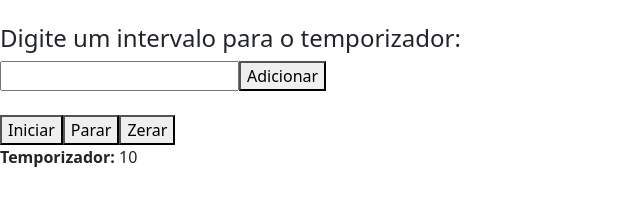
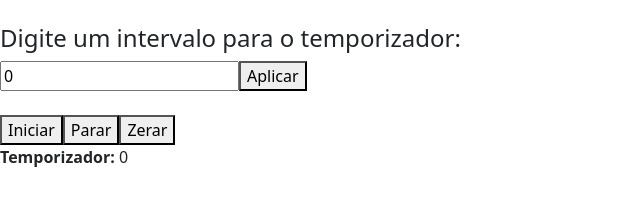
Before and after one commit to christianpinheiro/Exercicio-8, an Angular app: page /timer in a window 1280 px wide. Shown: the part 177-382 px from the top of the page, without its empty margins (0-640 px from the left). Built offline with nearby package versions, Linux system fonts and the light colour scheme.

Commit message:
3 files modified

```diff
--- a/src/app/timer.service.ts
+++ b/src/app/timer.service.ts
@@ -1,9 +1,12 @@
 import { Injectable } from '@angular/core';
+
+
 
 @Injectable()
 export class TimerService {
   private timer: any;
-  private counter = 10;
+  private counter = 0;
+
 
   constructor() {
 
@@ -28,7 +31,7 @@ export class TimerService {
     if (this.timer != 0) this.counter = 0;
   }
 
-  getCount() {
+  getCount(intervalo: number) {
     return this.counter;
   }
 }
--- a/src/app/timer/timer.component.html
+++ b/src/app/timer/timer.component.html
@@ -3,8 +3,8 @@
 <h4>Digite um intervalo para o temporizador:</h4>
 
 <div>
-  <input #input type="number" />
-  <button (click)="timer.start(1000)">Adicionar</button>
+  <input type="number" min="1" value="0" [(ngModel)]="intervalo" />
+  <button (click)="timer.getCount(intervalo)">Aplicar</button>
 </div>
 
 <br />
@@ -13,4 +13,4 @@
 <button (click)="timer.reset()">Zerar</button>
 
 <br />
-<p><b>Temporizador:</b> {{ timer.getCount() }}</p>
+<p><b>Temporizador:</b> {{ timer.getCount(intervalo) }}</p>
--- a/src/app/timer/timer.component.ts
+++ b/src/app/timer/timer.component.ts
@@ -7,13 +7,15 @@ import { TimerService } from '../timer.service';
   styleUrls: ['./timer.component.css'],
 })
 export class TimerComponent implements OnInit {
+  intervalo: number;
+
+  constructor(public timer: TimerService, public counter: TimerService) {
+    this.intervalo = 0;
+  }
 
 
-  constructor(public timer: TimerService) {
 
 
-  }
 
   ngOnInit() {}
-
 }
```
